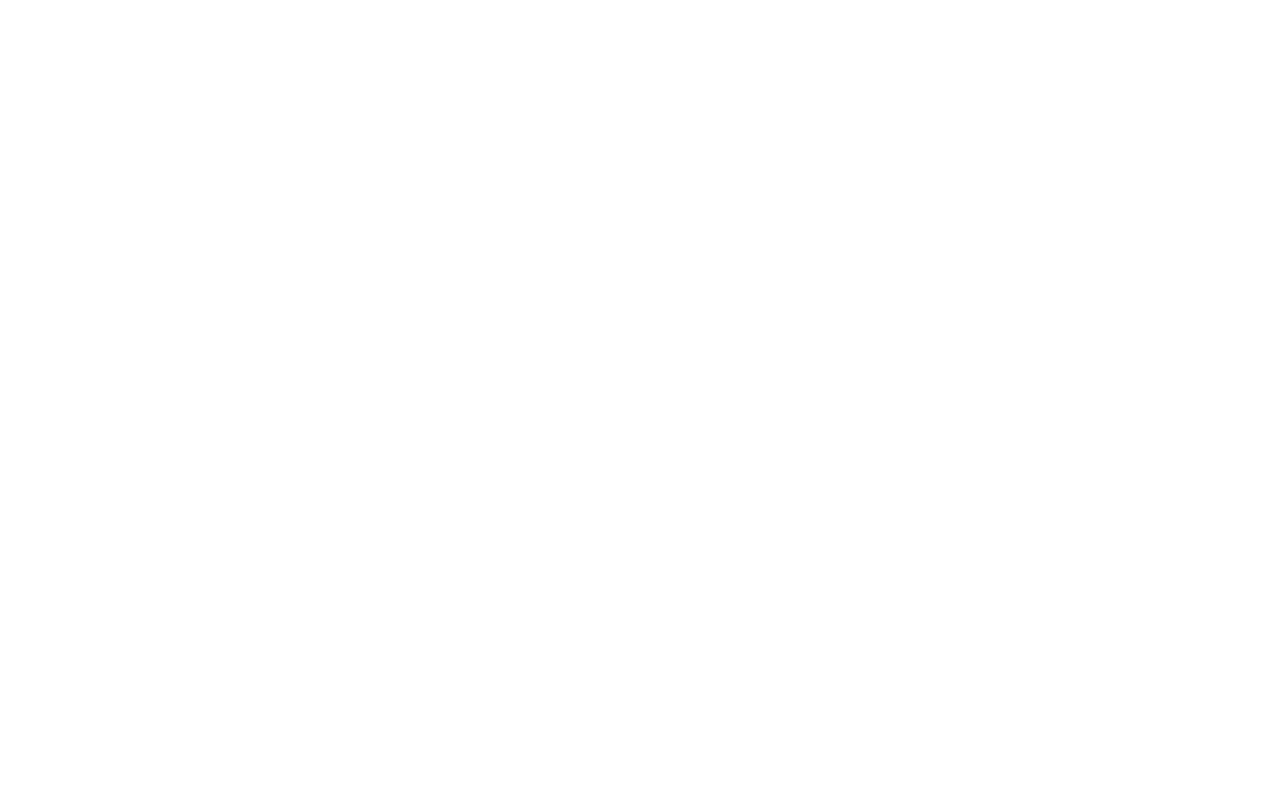
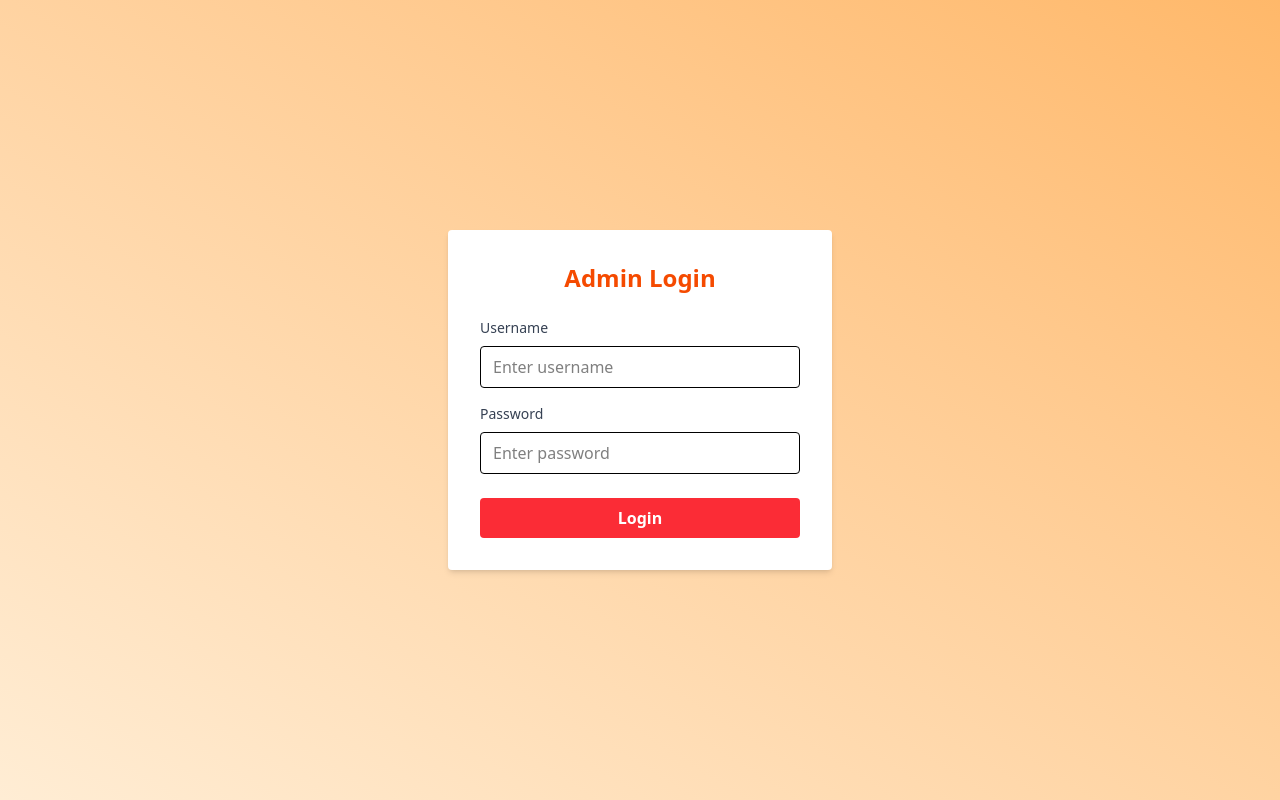
Before and after one commit to vishaldasaniya/LuckyDraw, a React (Vite) app: page /admin/login in a window 1280 px wide. Before the commit this address had no page. Built offline with nearby package versions, Linux system fonts and the light colour scheme.

Commit message:
admin login page created

```diff
--- a/src/App.jsx
+++ b/src/App.jsx
@@ -1,25 +1,16 @@
-// import React from 'react'
-// import Home from "./components/Home.jsx";
-// import Qrscan from "./components/Qrscan.jsx"
-// export default function App() {
-//   return (
-//     <div>
-//     <Home/>
-//     <Qrscan/>
-//     </div>
-//   )
-// }
+
 import React from "react";
 import { BrowserRouter as Router, Routes, Route } from "react-router-dom";
 import HomeScreen from "./components/HomeScreen";
-import ScanScreen from "./components/ScanScreen";
+import Admin from "./components/Admin"
 
 export default function App() {
   return (
     <Router>
       <Routes>
+        <Route path="/admin/login" element ={<Admin/>}/>
         <Route path="/" element={<HomeScreen />} />
-        <Route path="/scan" element={<ScanScreen />} />
+
       </Routes>
     </Router>
   );
--- /dev/null
+++ b/src/components/Admin.jsx
@@ -0,0 +1,35 @@
+function AdminLogin() {
+  return (
+    <div className="min-h-screen flex items-center justify-center bg-gradient-to-tr from-orange-100 to-orange-300 from-orange-100 to-orange-300">
+      <div className="bg-white p-8 rounded shadow-md w-full max-w-sm">
+        <h2 className="text-2xl font-bold mb-6 text-gray-800 text-center text-orange-600">Admin Login</h2>
+        <form>
+          <div className="mb-4">
+            <label className="block mb-2 text-sm text-gray-700">Username</label>
+            <input
+              type="text"
+              className="w-full px-3 py-2 border rounded focus:outline-none focus:ring-2 focus:ring-blue-500"
+              placeholder="Enter username"
+            />
+          </div>
+          <div className="mb-6">
+            <label className="block mb-2 text-sm text-gray-700">Password</label>
+            <input
+              type="password"
+              className="w-full px-3 py-2 border rounded focus:outline-none focus:ring-2 focus:ring-blue-500"
+              placeholder="Enter password"
+            />
+          </div>
+          <button
+            type="submit"
+            className="w-full bg-red-500 text-white font-semibold py-2 rounded hover:bg-red-600 transition"
+          >
+            Login
+          </button>
+        </form>
+      </div>
+    </div>
+  );
+}
+
+export default AdminLogin;
--- /dev/null
+++ b/src/components/AdminDashboard.jsx
@@ -0,0 +1,34 @@
+const mobileNumbers = [
+  "9876543210",
+  "9123456789",
+  "8098765432",
+  // Aur numbers yahan add karo
+];
+
+function Dashboard() {
+  return (
+    <div className="p-8 bg-gray-100 min-h-screen">
+      <div className="max-w-xl mx-auto bg-white rounded shadow-md overflow-x-auto">
+        <h2 className="text-xl font-semibold text-center py-4">Users Mobile Numbers</h2>
+        <table className="min-w-full table-auto">
+          <thead>
+            <tr className="bg-blue-50">
+              <th className="px-4 py-2 text-left text-gray-700">S.No.</th>
+              <th className="px-4 py-2 text-left text-gray-700">Mobile No.</th>
+            </tr>
+          </thead>
+          <tbody>
+            {mobileNumbers.map((num, idx) => (
+              <tr key={idx}>
+                <td className="border px-4 py-2">{idx + 1}</td>
+                <td className="border px-4 py-2">{num}</td>
+              </tr>
+            ))}
+          </tbody>
+        </table>
+      </div>
+    </div>
+  );
+}
+
+export
--- a/src/components/ScanScreen.jsx
+++ /dev/null
@@ -1,22 +0,0 @@
-
-import React from "react";
-
-export default function ScanScreen() {
-  return (
-    <div className="min-h-screen bg-gradient-to-tr from-orange-100 to-orange-300 flex items-center justify-center p-4">
-      <div className="bg-white rounded-3xl shadow-lg p-8 w-full max-w-sm text-center">
-        <h2 className="text-orange-600 font-bold text-3xl mb-3">Scan QR Code</h2>
-        <p className="mb-6 text-base text-orange-700">
-          Hold your phone camera up to the QR code displayed at the event to participate in the lucky draw.
-        </p>
-        <div className="mx-auto bg-orange-50 rounded-xl shadow-md p-10 w-64 h-64 flex items-center justify-center">
-          {/* QR Scanner Placeholder */}
-          <div className="text-orange-300 italic select-none">QR Scanner Area</div>
-        </div>
-        <small className="block mt-6 text-gray-500">
-          If you face issues scanning, try adjusting camera distance or lighting.
-        </small>
-      </div>
-    </div>
-  );
-}
```
